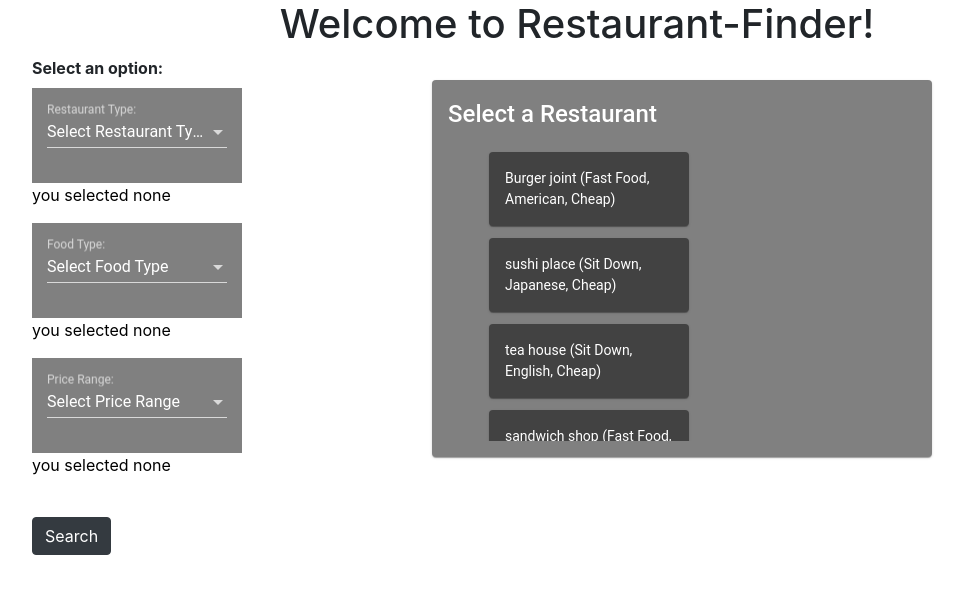
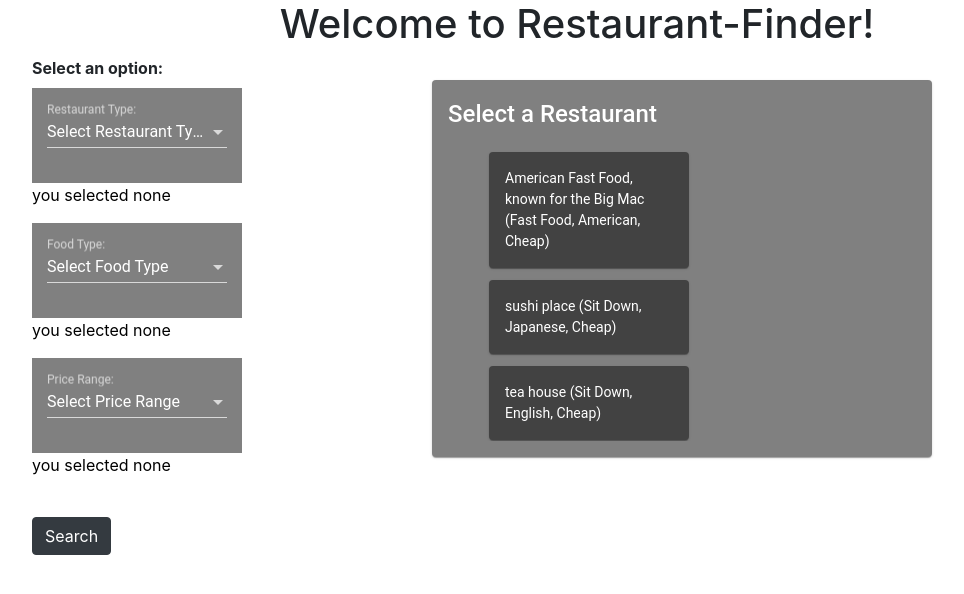
Before and after one commit to benjaminalbertson/Restaurant-Finder, an Angular app in the folder Restaurant-Finder/: page / in a window 1280 px wide. Shown: the top 594 px of the page, without its empty margins (63-1027 px from the left). Built offline with nearby package versions, Linux system fonts and the light colour scheme.

Commit message:
Added link functionality to the details for the restaurant link

```diff
--- a/Restaurant-Finder/src/app/detail/detail.component.html
+++ b/Restaurant-Finder/src/app/detail/detail.component.html
@@ -7,7 +7,7 @@
       <li>{{restaurant.address}}</li>
       <li>{{restaurant.description}}</li>
       <li>{{restaurant.restaurantType}}, {{restaurant.foodType}}, {{restaurant.priceRange}}</li>
-      <li>{{restaurant.restaurantLink}}</li>
+      <li><a href="{{restaurant.restaurantLink}}">Check out their website!</a></li>
     </ul>
   </mat-card-title>
 </p>
--- a/Restaurant-Finder/src/app/mock-restaurants.ts
+++ b/Restaurant-Finder/src/app/mock-restaurants.ts
@@ -1,7 +1,7 @@
 import { Restaurant } from './restaurant';
 
 export const RESTAURANTS: Restaurant[] = [
-    {id: 1, address: "11 main", description: "Burger joint", restaurantLink: "mcdonalds.com", restaurantType: "Fast Food", foodType: "American", priceRange: "Cheap", imageURL: "https://upload.wikimedia.org/wikipedia/commons/thumb/3/36/McDonald%27s_Golden_Arches.svg/1200px-McDonald%27s_Golden_Arches.svg.png" },
+    {id: 1, address: "1001 38th St S, Fargo, ND 58103", description: "American Fast Food, known for the Big Mac", restaurantLink: "https://www.mcdonalds.com/us/en-us.html", restaurantType: "Fast Food", foodType: "American", priceRange: "Cheap", imageURL: "https://upload.wikimedia.org/wikipedia/commons/thumb/3/36/McDonald%27s_Golden_Arches.svg/1200px-McDonald%27s_Golden_Arches.svg.png" },
     {id: 2, address: "12 main", description: "sushi place", restaurantLink: "", restaurantType: "Sit Down", foodType: "Japanese", priceRange: "Cheap", imageURL: "" },
     {id: 3, address: "13 main", description: "tea house", restaurantLink: "", restaurantType: "Sit Down", foodType: "English", priceRange: "Cheap", imageURL: "" },
     {id: 4, address: "14 main", description: "sandwich shop", restaurantLink: "", restaurantType: "Fast Food", foodType: "American", priceRange: "Cheap", imageURL: "" },
```
